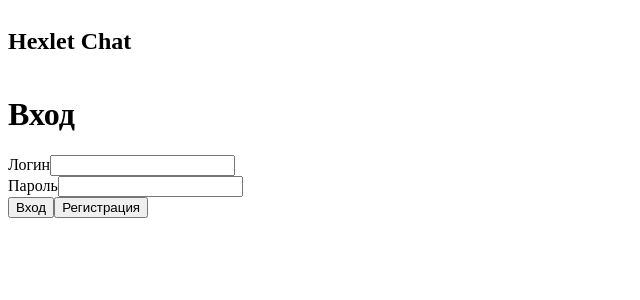
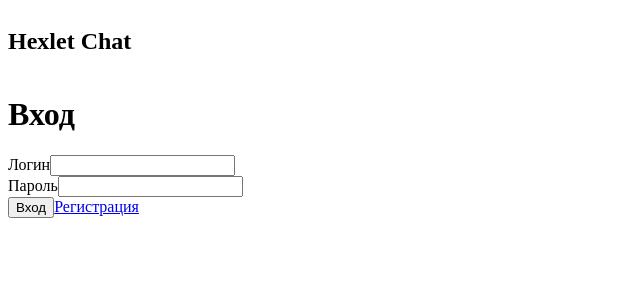
Before and after one commit to anmord/frontend-project-12, a React (Vite) app in the folder frontend/: page /login in a window 1280 px wide. Shown: the top 300 px of the page, without its empty margins (0-640 px from the left). Built offline with nearby package versions, Linux system fonts and the light colour scheme; no server answers; what leo-profanity would draw is missing.

Commit message:
link signup

```diff
--- a/frontend/src/pages/Login.jsx
+++ b/frontend/src/pages/Login.jsx
@@ -5,6 +5,7 @@
 import { Header } from '../components/Header';
 import { useRollbar } from '@rollbar/react'
 import { toast } from 'react-toastify'
+import { Link } from "react-router-dom";
 
 export const LoginPage = () => {
   const { t } = useTranslation()
@@ -79,7 +80,7 @@
               <ErrorMessage name="password" component="div" />
             </div>
             <button type="submit">{t('login')}</button>
-            <button type="button" onClick={() => navigate('/signup')}>{t('signup')}</button>
+            <Link to="/signup">{t('signup')}</Link>
           </Form>
         )}
       </Formik>
```
Also changed, not shown: 1 other file (tests, documents, lock files or other folders).
